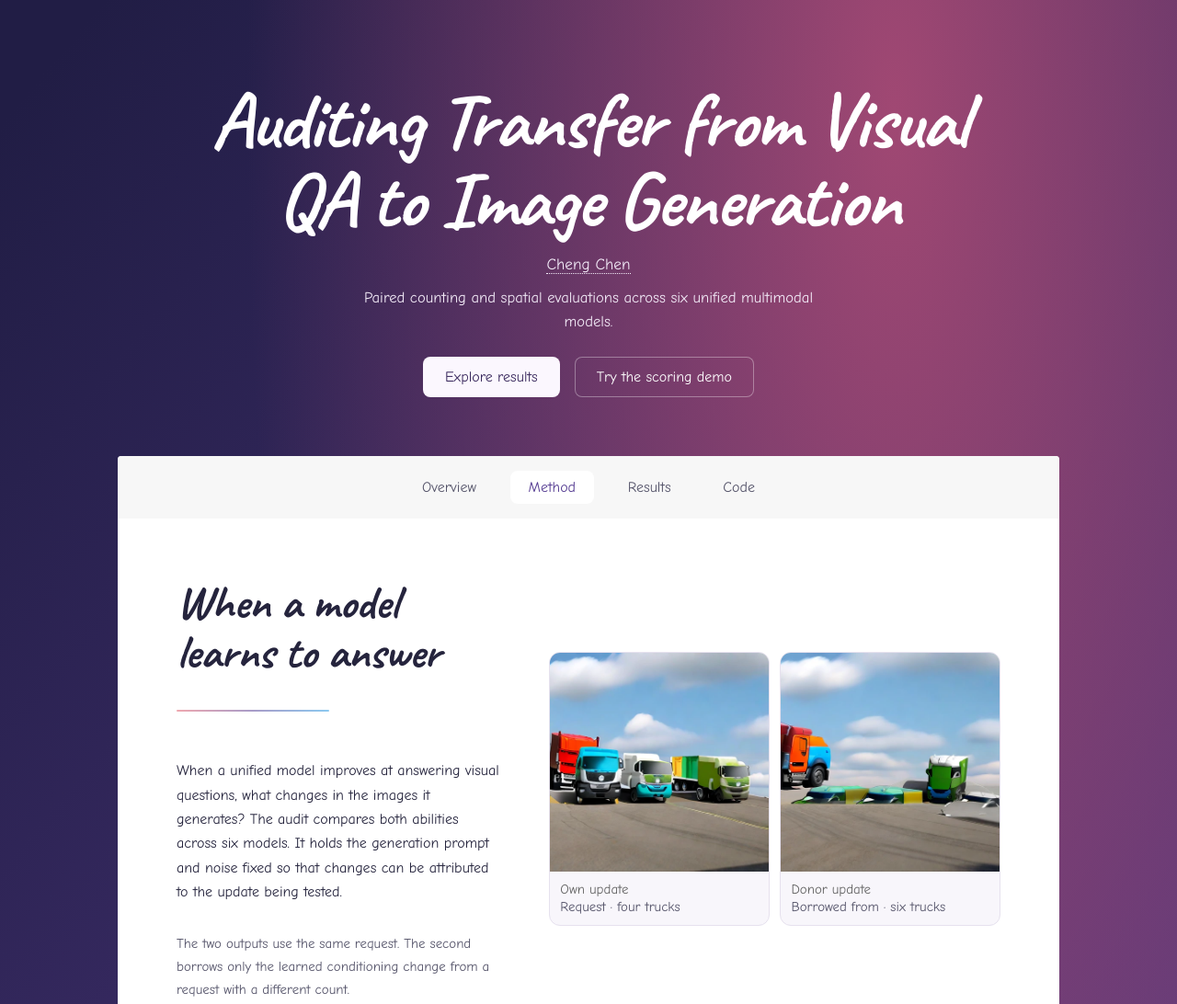
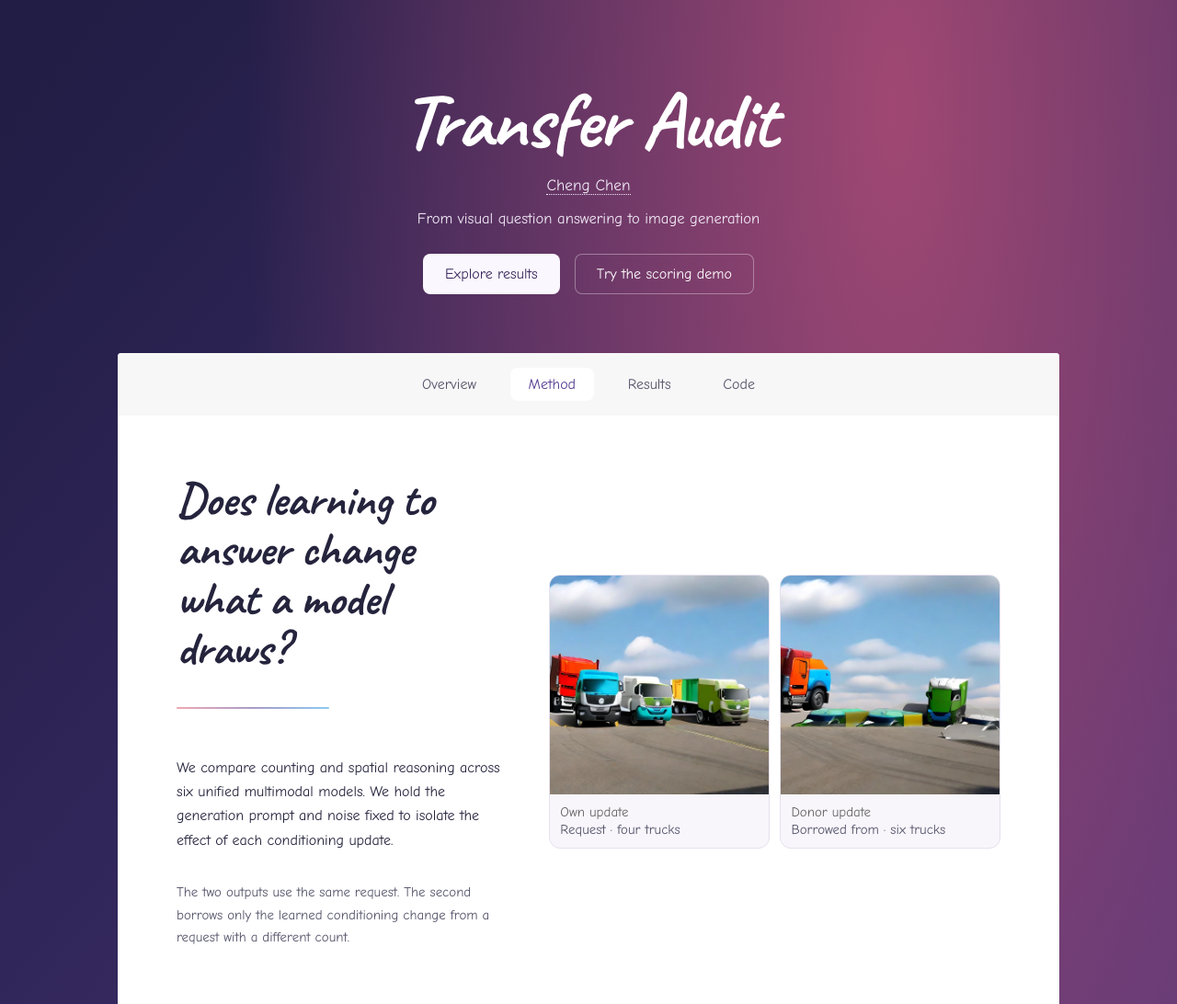
Before and after one commit to ceasonen/umm_audit, a plain HTML site: page site/index.html in a window 1280 px wide. Shown: the top 1092 px of the page at 92% size. Drawn offline with Linux system fonts and the light colour scheme.

Commit message:
Present the project as Transfer Audit

```diff
--- a/site/index.html
+++ b/site/index.html
@@ -6,7 +6,7 @@
   <meta name="viewport" content="width=device-width, initial-scale=1">
   <meta name="description" content="Explore paired evaluations of visual question answering and image generation across six unified multimodal models.">
   <meta name="theme-color" content="#241e49">
-  <title>Auditing Transfer from Visual QA to Image Generation</title>
+  <title>Transfer Audit</title>
   <link rel="stylesheet" href="assets/css/main.css">
   <link rel="stylesheet" href="assets/css/project.css">
   <script defer src="assets/js/jquery.min.js"></script>
@@ -22,9 +22,9 @@
   <a class="skip-link" href="#main">Skip to content</a>
   <div id="wrapper">
     <header id="header" class="alt project-header">
-      <h1>Auditing Transfer from Visual QA to Image Generation</h1>
+      <h1>Transfer Audit</h1>
       <a class="project-author" href="https://ceasonen.github.io/">Cheng Chen</a>
-      <p>Paired counting and spatial evaluations across six unified multimodal models.</p>
+      <p>From visual question answering to image generation</p>
       <ul class="actions special hero-actions">
         <li><a href="#results" class="button primary">Explore results</a></li>
         <li><a href="audit/" class="button">Try the scoring demo</a></li>
@@ -42,8 +42,8 @@
       <section id="overview" class="main">
         <div class="overview">
           <div>
-            <header class="major"><h2>When a model learns to answer</h2></header>
-            <p>When a unified model improves at answering visual questions, what changes in the images it generates? The audit compares both abilities across six models. It holds the generation prompt and noise fixed so that changes can be attributed to the update being tested.</p>
+            <header class="major"><h2>Does learning to answer change what a model draws?</h2></header>
+            <p>We compare counting and spatial reasoning across six unified multimodal models. We hold the generation prompt and noise fixed to isolate the effect of each conditioning update.</p>
             <p class="overview-note">The two outputs use the same request. The second borrows only the learned conditioning change from a request with a different count.</p>
           </div>
           <div class="output-pair">
```
Also changed, not shown: site/audit/index.html (+2 -2 lines), 1 other file.
